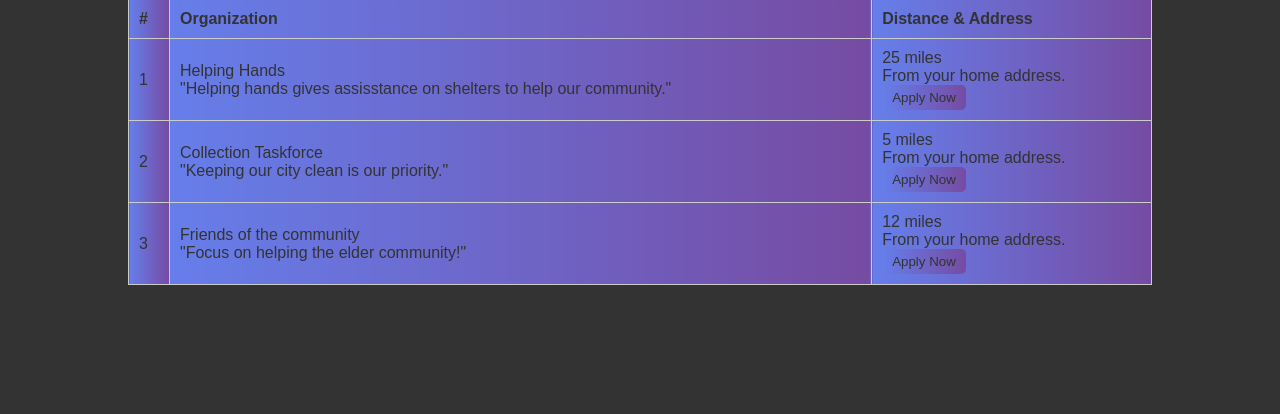
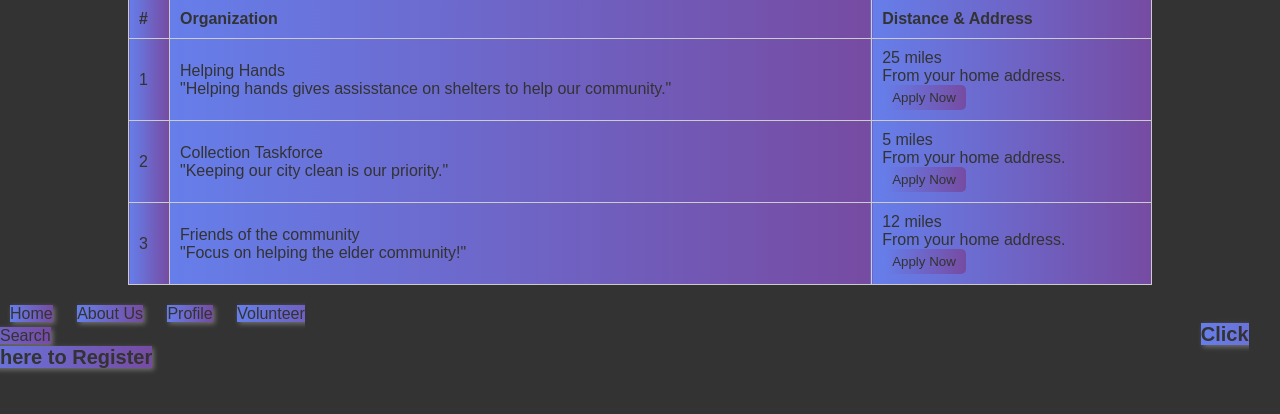
Before and after one commit to tivvon99/CEN-4010-Project, a Flask app: template Volunteer_Now/src/templates/SearchResults.html in a window 1280 px wide. Shown: the part 68-482 px from the top of the page. Run offline with Flask 2, Linux system fonts and the light colour scheme; the template is opened without the code that fills it, so the values that code supplies are empty.

Commit message:
Update SearchResults.html

```diff
--- a/Volunteer_Now/src/templates/SearchResults.html
+++ b/Volunteer_Now/src/templates/SearchResults.html
@@ -87,6 +87,29 @@
             border-radius: 5px;
             cursor: pointer;
         }
+        .footer a {
+            box-shadow: 2px 2px 5px rgba(255, 255, 255, 0.3);
+            color: #333;
+            text-decoration: none;
+            margin: 0 10px;
+            text-align: center;
+            background-image: linear-gradient(to right, #667eea, #764ba2);
+
+        }
+        .footer a.register-link {
+            font-weight: bold;
+            box-shadow: 2px 2px 5px rgba(255, 255, 255, 0.3);
+            font-size: 20px;
+            margin-left: -200px;
+            background-image: linear-gradient(to right, #667eea, #764ba2);
+
+
+
+        }
+        .footer a.not-link {
+            margin-right: 1350px;
+
+        }
 
     </style>
 </head>
@@ -146,6 +169,14 @@
 
     </table>
 
+        <!-- Footer -->
+        <div class="footer">
+            <a href="#" >Home</a>
+            <a href="#" >About Us</a>
+            <a href="#" >Profile</a>
+            <a href="#" class="not-link">Volunteer Search</a>
+            <a href="#" class="register-link">Click here to Register</a>
+
 </body>
 
 </html>
```
